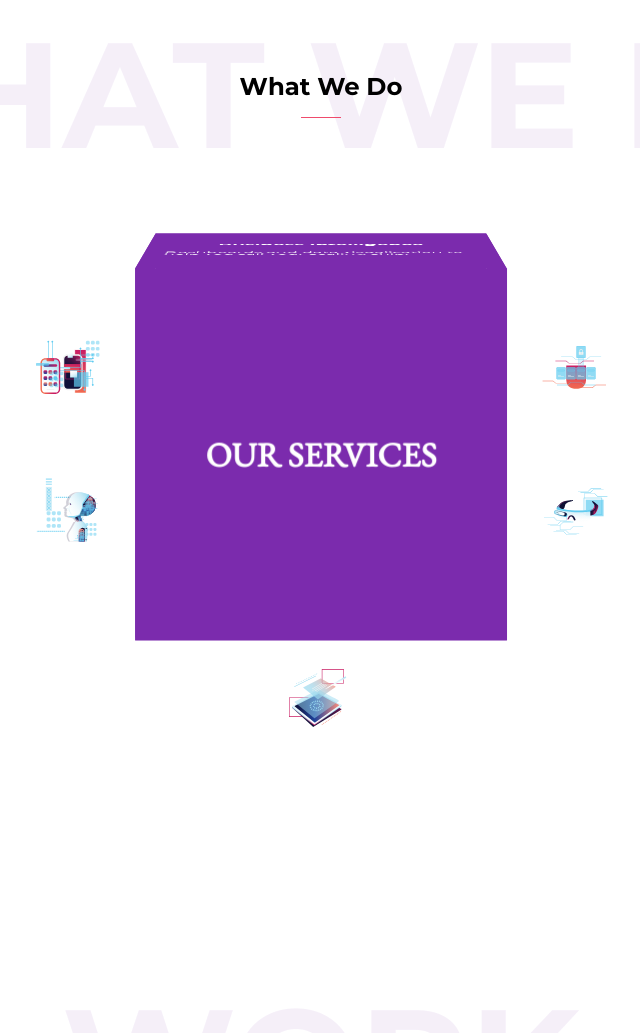
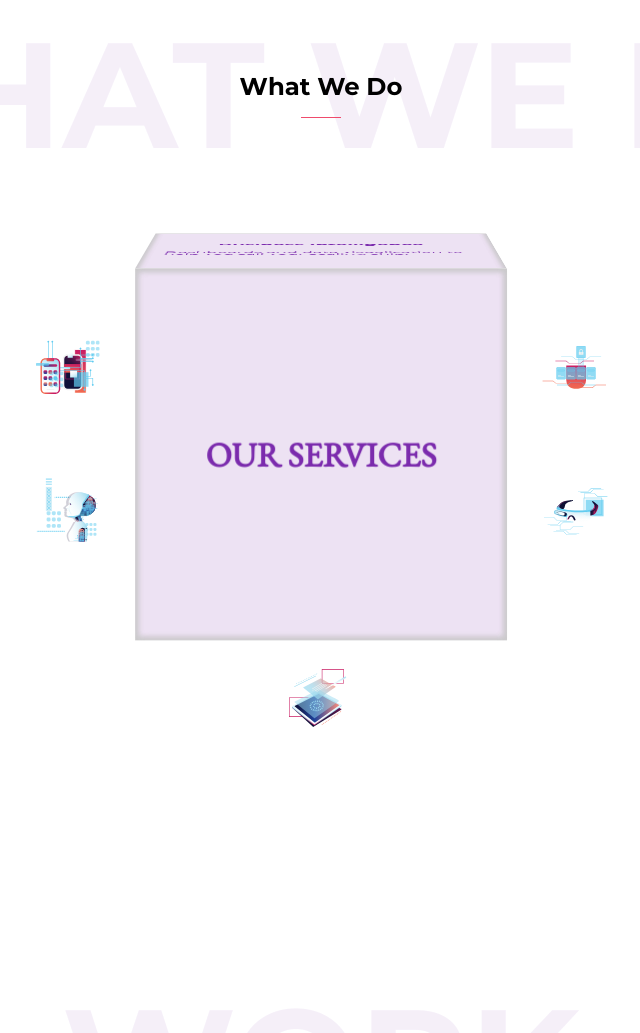
Before and after one commit to Swolebrain/titanhack2, a Gatsby site: page / in a window 1280 px wide. Shown: the part 1009-2042 px from the top of the page, without its empty margins (319-959 px from the left). Built offline with nearby package versions, Linux system fonts and the light colour scheme; Gatsby itself is replaced by a stand-in of ours.

Commit message:
fix: change some css to the cube.

```diff
--- a/src/components/whatwedo.css
+++ b/src/components/whatwedo.css
@@ -39,8 +39,10 @@
 	position: absolute;
 	width: 350px;
 	height: 350px;
-	background-color: #7b2bad;
-	color: #ffffff;
+    color: #7b2bad;
+	background-color: rgba(123, 43, 173, 0.07);
+	box-shadow: 0 0 6px 2px #CCC inset;
+	backface-visibility: hidden;
 }
 
 .vertical {
```
